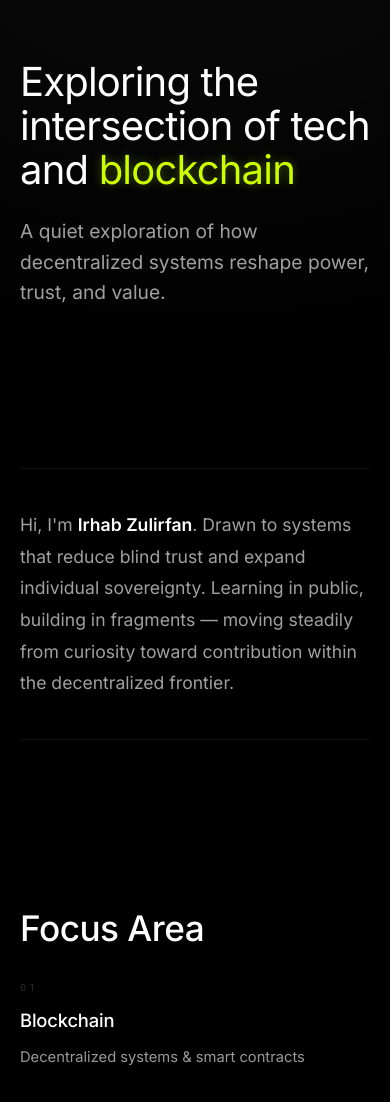
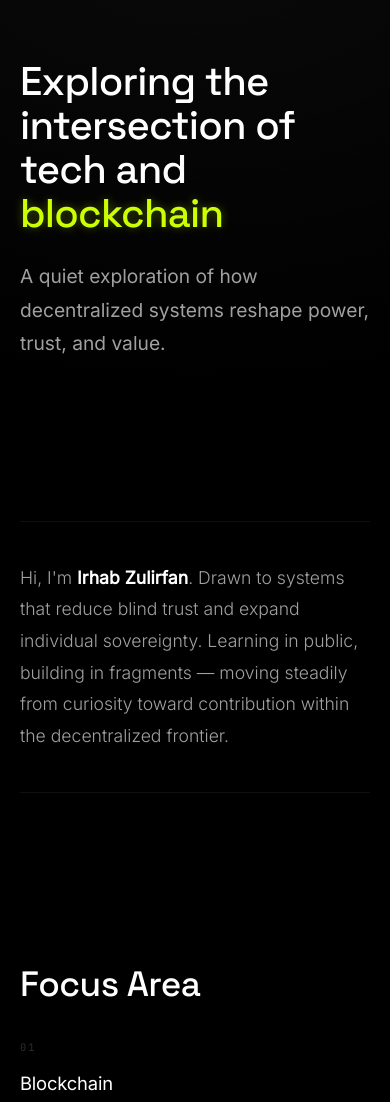
Before and after one commit to irhab16/new-web, a website: page index.html in a window 390 px wide. Shown: the top 1102 px of the page. Drawn offline with Linux system fonts and the light colour scheme.

Commit message:
update font

```diff
--- a/index.html
+++ b/index.html
@@ -8,7 +8,7 @@
   <!-- Font -->
   <link rel="preconnect" href="https://fonts.googleapis.com" />
   <link rel="preconnect" href="https://fonts.gstatic.com" crossorigin />
-  <link href="https://fonts.googleapis.com/css2?family=Inter:wght@400;500;600&display=swap" rel="stylesheet" />
+  <link href="https://fonts.googleapis.com/css2?family=Inter:wght@300;400&family=Space+Grotesk:wght@500;600&family=JetBrains+Mono:wght@400&display=swap" rel="stylesheet">
 
   <!-- Standard Favicons -->
   <link rel="icon" type="image/png" sizes="16x16" href="/assets/favicon-16x16.png">
@@ -43,13 +43,13 @@
 
       body {
         font-family: 'Inter', sans-serif;
+        font-weight: 300;
+        line-height: 1.75;
+        color: var(--text-primary);
         background: var(--bg-primary);
-        color: var(--text-primary);
         overflow-x: hidden;
-        line-height: 1.6;
         -webkit-font-smoothing: antialiased;
         scroll-behavior: smooth;
-
       }
 
       .background-animation {
@@ -95,21 +95,23 @@
       }
 
       .hero h1 {
+        font-family: 'Space Grotesk', sans-serif;
+        font-weight: 500; /* medium */
         font-size: 4rem;
-        font-weight: 300;
         line-height: 1.1;
+        letter-spacing: -0.02em;
+        color: var(--text-primary);
         margin-bottom: 24px;
-        color: var(--text-primary);
-        letter-spacing: -0.02em;
       }
 
       .hero h1 strong {
-        font-weight: 600;
+        font-weight: 600; /* semi-bold for emphasis */
       }
 
       .accent {
         color: var(--accent-primary);
         text-shadow: 0 0 10px rgba(204, 255, 0, 0.35);
+        font-weight: 500;
       }
 
       .hero-tagline {
@@ -148,11 +150,12 @@
       }
 
       .section-title {
-      font-size: 1.9rem;
-      font-weight: 500;
-      color: var(--text-primary);
-      letter-spacing: -0.015em;
-    }
+        font-family: 'Space Grotesk', sans-serif;
+        font-weight: 500;
+        font-size: 1.9rem;
+        letter-spacing: -0.015em;
+        color: var(--text-primary);
+      }
 
       .skills-section {
         margin-bottom: 160px;
@@ -182,11 +185,12 @@
 
 
       .skill-index {
-        font-size: 0.6rem;
+        font-family: 'JetBrains Mono', monospace;
+        font-size: 0.65rem;
+        letter-spacing: 2px;
         color: rgba(255,255,255,0.18);
-        letter-spacing: 4px;
+        font-weight: 400;
         margin-bottom: 10px;
-        font-weight: 400;
       }
 
 
@@ -378,12 +382,13 @@
       }
 
       .contact-label {
+        font-family: 'JetBrains Mono', monospace;
         font-size: 0.65rem;
+        letter-spacing: 2px;
         color: var(--text-secondary);
+        font-weight: 500;
         text-transform: lowercase;
-        letter-spacing: 2px;
         margin-bottom: 8px;
-        font-weight: 500;
       }
 
       .contact-value {
@@ -471,7 +476,7 @@
           padding: 60px 20px;
         }
         .hero h1 {
-          font-size: 2.5rem;
+          font-size: 2.5rem; /* responsive scaling */
         }
         .section-title {
           font-size: 2.2rem;
```
